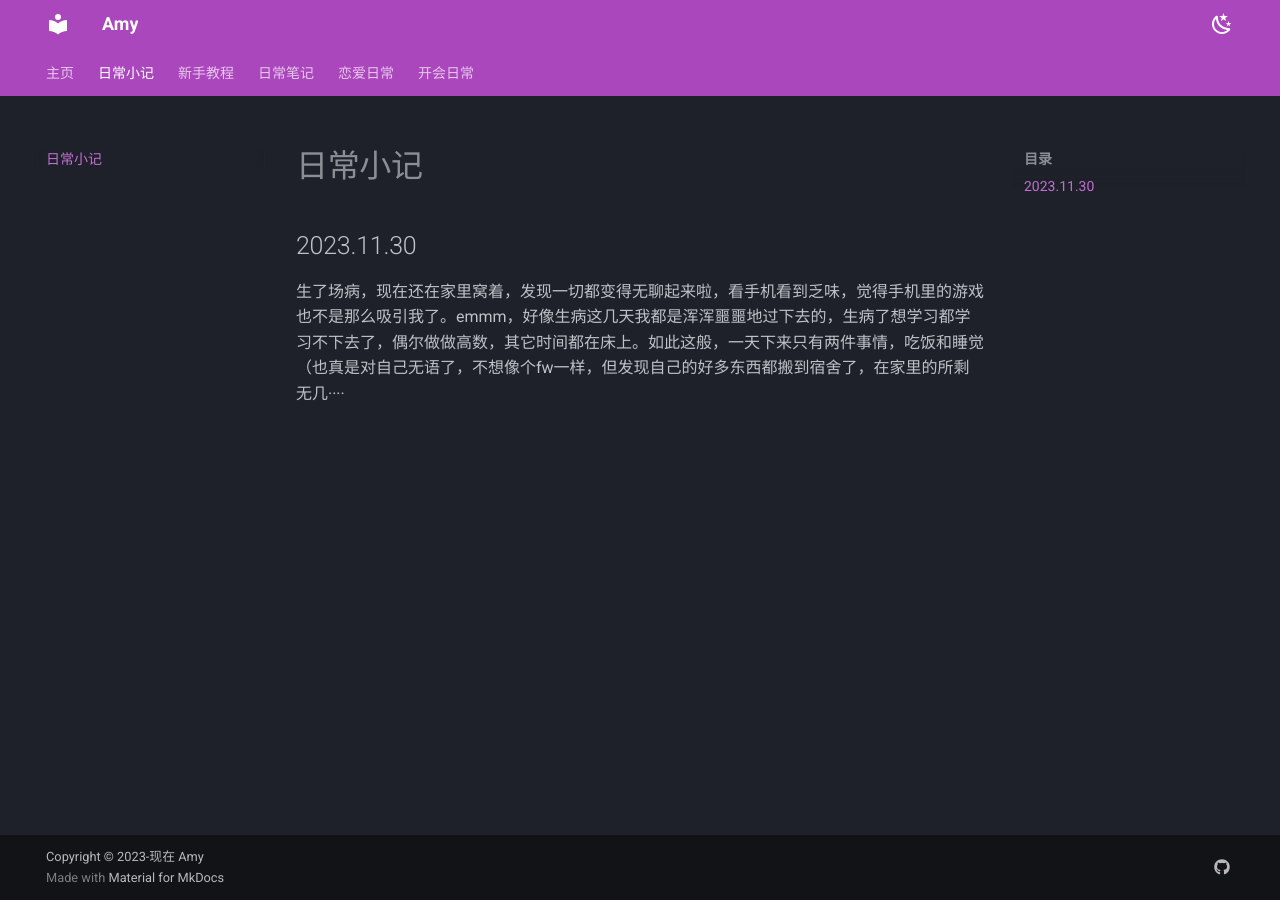
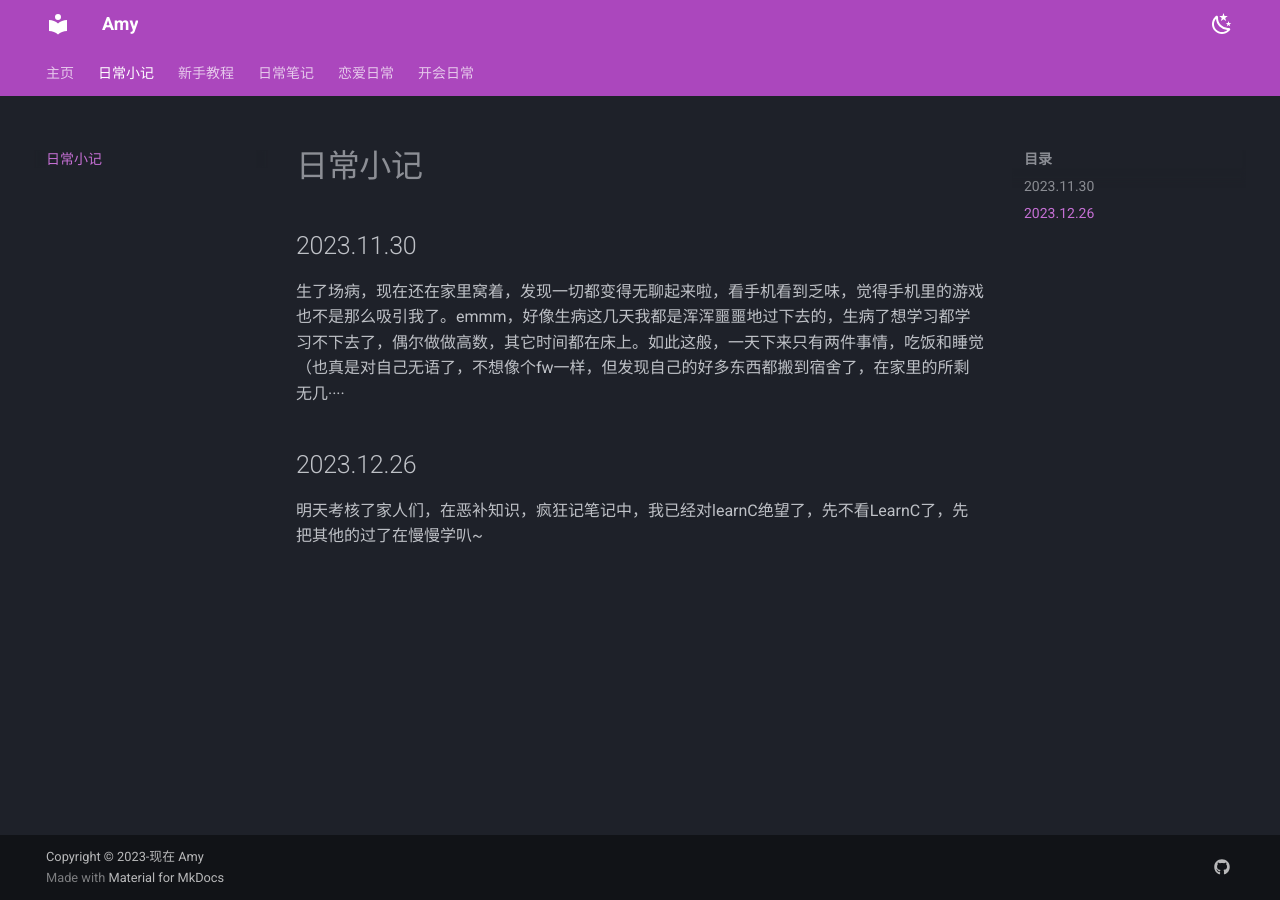
Before and after one commit to AmyWang5/Amyhhh-blog, an MkDocs documentation site: the page built from docs/AMY2/daily.md, in a window 1280 px wide. Built offline with MkDocs 1.6.1 and Material for MkDocs 9.7.7, drawn with Linux system fonts in a browser that asks for light colours.

Commit message:
2023-12-26_21:51:53 update

```diff
--- a/docs/AMY2/daily.md
+++ b/docs/AMY2/daily.md
@@ -3,3 +3,7 @@
 ## 2023.11.30
 
 生了场病，现在还在家里窝着，发现一切都变得无聊起来啦，看手机看到乏味，觉得手机里的游戏也不是那么吸引我了。emmm，好像生病这几天我都是浑浑噩噩地过下去的，生病了想学习都学习不下去了，偶尔做做高数，其它时间都在床上。如此这般，一天下来只有两件事情，吃饭和睡觉（也真是对自己无语了，不想像个fw一样，但发现自己的好多东西都搬到宿舍了，在家里的所剩无几····
+
+## 2023.12.26
+
+明天考核了家人们，在恶补知识，疯狂记笔记中，我已经对learnC绝望了，先不看LearnC了，先把其他的过了在慢慢学叭~
```
